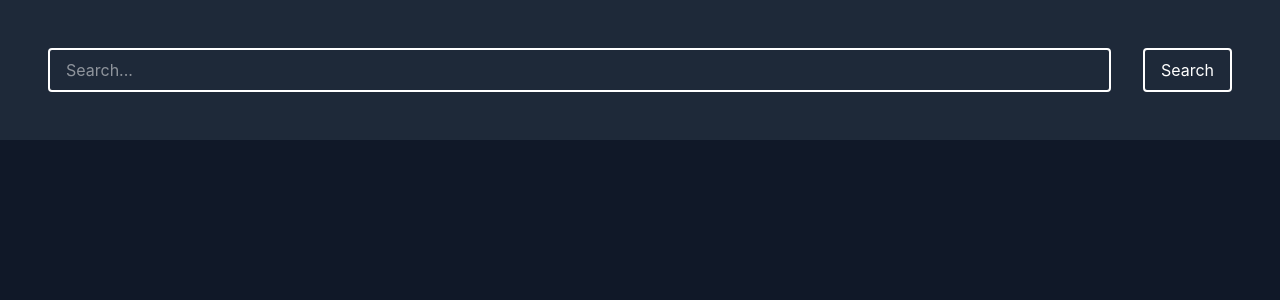
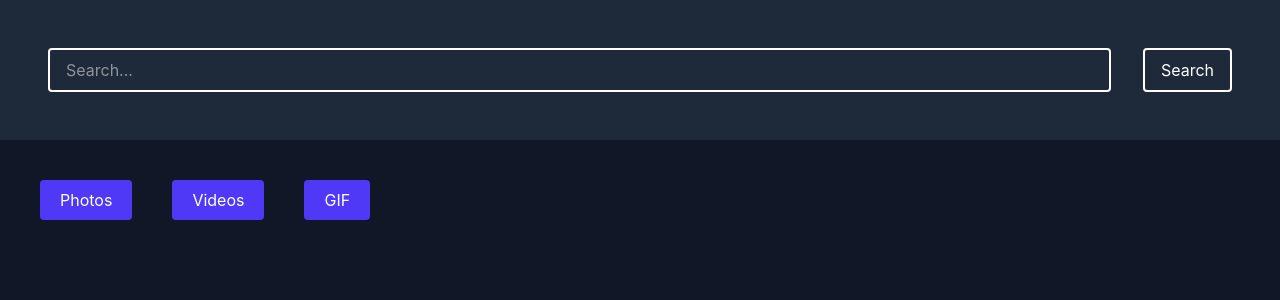
Before and after one commit to Neerrr001/reduxx, a React (Vite) app in the folder projecttt/: page / in a window 1280 px wide. Shown: the top 300 px of the page. Built offline with nearby package versions, Linux system fonts and the light colour scheme.

Commit message:
Tabs done

```diff
--- a/projecttt/src/App.jsx
+++ b/projecttt/src/App.jsx
@@ -1,4 +1,5 @@
 import SearchBar from "./components/SearchBar"
+import Tabs from "./components/Tabs"
 
 const App = () => {
 
@@ -6,6 +7,7 @@
     <div className='h-screen w-full bg-gray-900 text-white'>
 
       <SearchBar />
+      <Tabs />
     </div>
   )
 }
--- a/projecttt/src/components/Tabs.jsx
+++ b/projecttt/src/components/Tabs.jsx
@@ -0,0 +1,32 @@
+import React from "react";
+import { useDispatch, useSelector } from "react-redux";
+import { setActiveTabs } from "../redux/features/searchSlice";
+
+const Tabs = () => {
+  const tabs = ["Photos", "Videos", "GIF"];
+
+  const dispatch = useDispatch()
+
+  const activeTab = useSelector((state)=>state.search.activeTab)
+
+  return (
+    <div className="flex gap-10 p-10">
+      {tabs.map(function (elem, idx) {
+        return (
+          <button
+            className={`${activeTab == elem ? 'bg-blue-700':' bg-indigo-600'}
+            transition px-5 py-2 rounded cursor-pointer active:scale-95`}
+            key={idx}
+            onClick={()=>{
+                dispatch(setActiveTabs(elem))
+            }}
+          >
+            {elem}
+          </button>
+        );
+      })}
+    </div>
+  );
+};
+
+export default Tabs;
```
